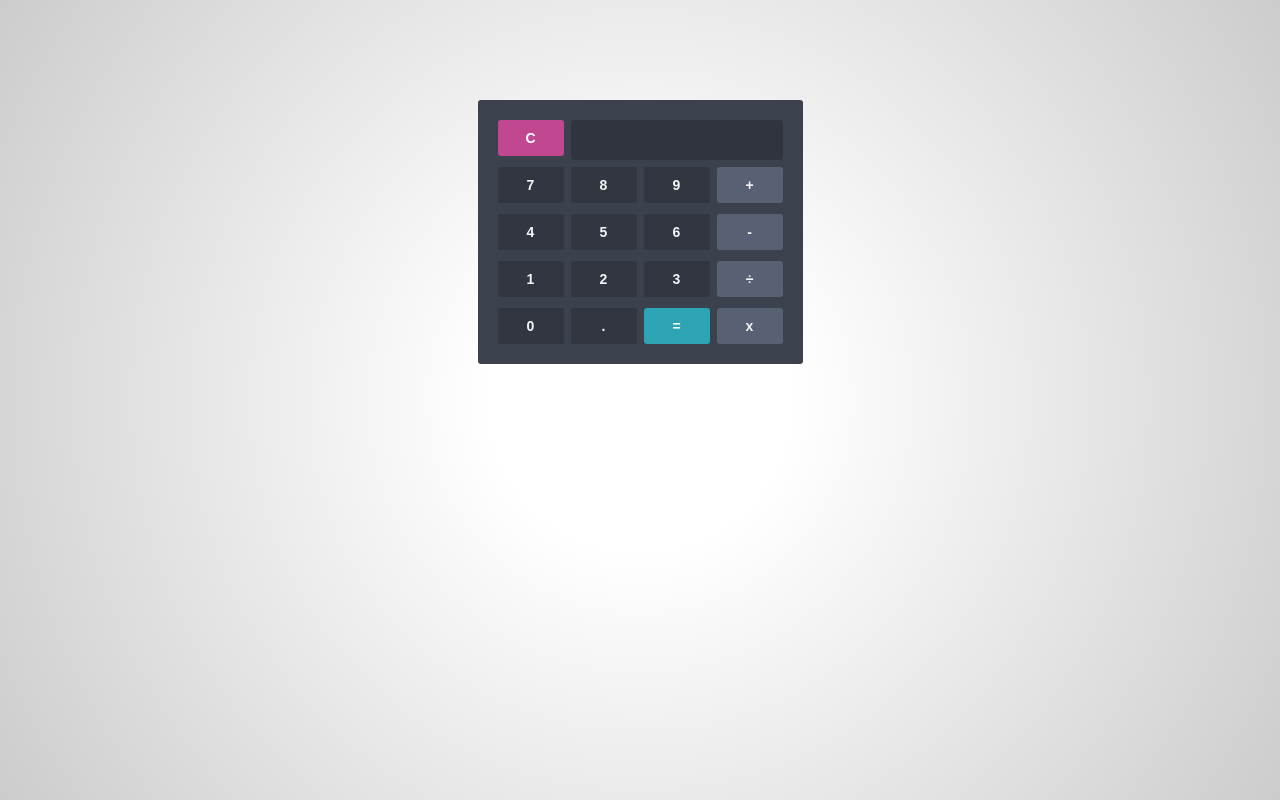
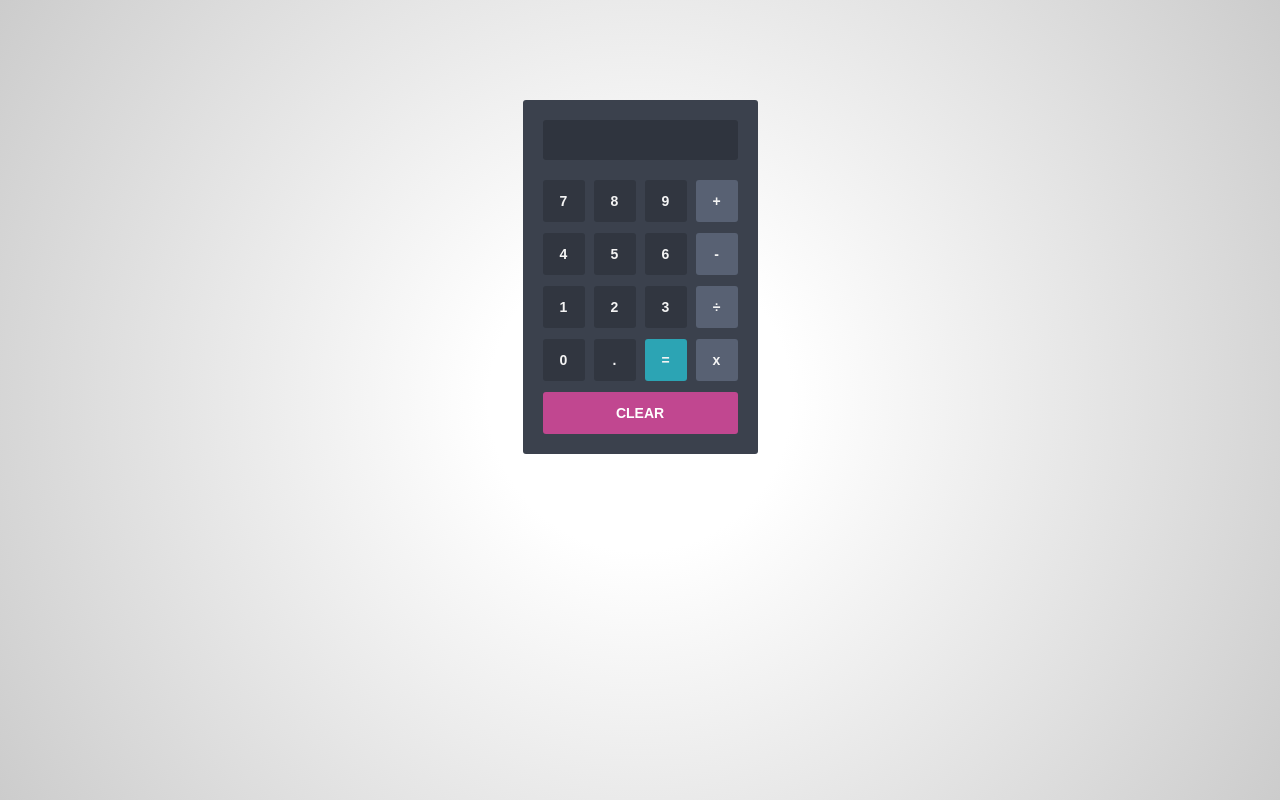
Before and after one commit to switchmotiv/Calculator, a plain HTML site: page index.html in a window 1280 px wide. Drawn offline with Linux system fonts and the light colour scheme.

Commit message:
It's tall
Designed the tall version.

```diff
--- a/css/style.css
+++ b/css/style.css
@@ -20,7 +20,7 @@ html {
 
 /* Using box shadows to create 3D effects */
 #calculator {
-	width: 325px;
+	width: 235px;
 	height: auto;
 
 	margin: 100px auto;
@@ -40,8 +40,8 @@ html {
 /* Inset shadow on the screen to create indent */
 .top .screen {
 	height: 40px;
-	width: 212px;
-
+	width: 195px;
+	margin-bottom: 20px;
 	float: right;
 
 	padding: 0 10px;
@@ -70,17 +70,17 @@ html {
 
 	cursor: pointer;
 
-	width: 66px;
-	height: 36px;
+	width: 42px;
+	height: 42px;
 
 	background: #313640;
 	border-radius: 3px;
 	/*box-shadow: 0px 4px rgba(0, 0, 0, 0.2);*/
 
-	margin: 0 7px 11px 0;
+	margin: 0 9px 11px 0;
 
 	color: #f4f4f4;
-	line-height: 36px;
+	line-height: 42px;
 	text-align: center;
 
 	/* prevent selection of text inside keys */
@@ -107,6 +107,7 @@ html {
 	background: #C14790;
 	/*box-shadow: 0px 4px #ff7c87;*/
 	color: white;
+	width: 195px;
 }
 
 /* Some hover effects */
--- a/index.html
+++ b/index.html
@@ -1,5 +1,3 @@
-<!doctype html>
-
 <html lang="en">
 <head>
     <meta http-equiv="Content-Type" content="text/html;charset=utf-8" />
@@ -12,7 +10,6 @@
 
     <div id="calculator">
         <div class="top">
-            <span class="clear">C</span>
             <div class="screen"></div>
         </div>
         <div class="keys">
@@ -33,6 +30,9 @@
             <span class="eval">=</span>
             <span class="operator">x</span>
         </div>
+        <div class="top">
+            <span class="clear">CLEAR</span>
+        </div>
     </div>
 
 
```
